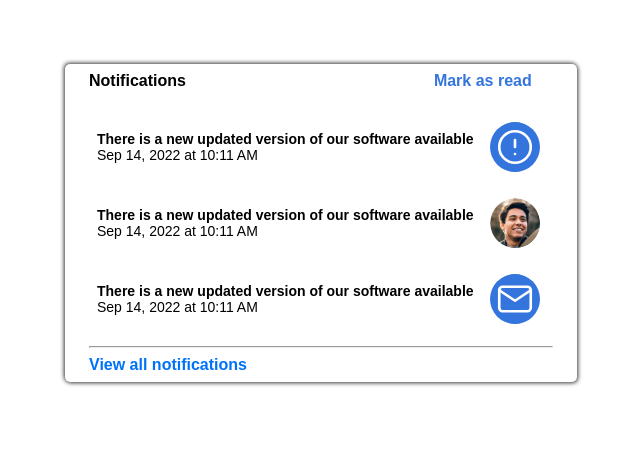
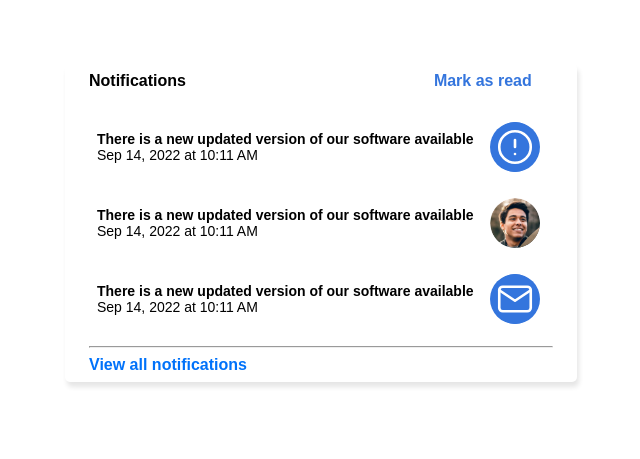
Before and after one commit to Joe-Mwangi/notification-card, a plain HTML site: page notification/index.html in a window 1280 px wide. Shown: the part 177-636 px from the top of the page, without its empty margins (319-959 px from the left). Drawn offline with Linux system fonts and the light colour scheme.

```diff
--- a/notification/index.css
+++ b/notification/index.css
@@ -17,7 +17,7 @@
 .content{
     width: 32rem;
     padding: .5rem 1.5rem;
-    box-shadow: 1px 1px 4px #555, -1px -1px 4px #555;
+    box-shadow: 2px 5px 5px rgb(0, 0, 0, .1);
     border-radius: 5px;
 }
 .header{
```
